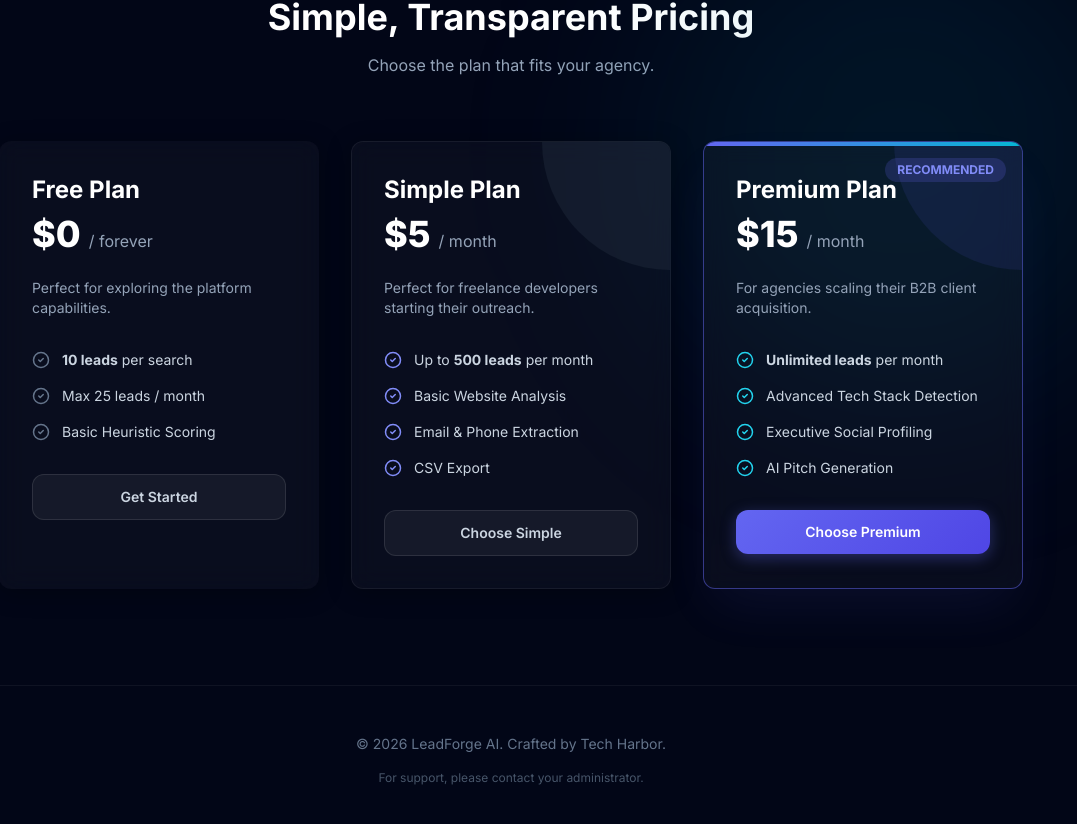
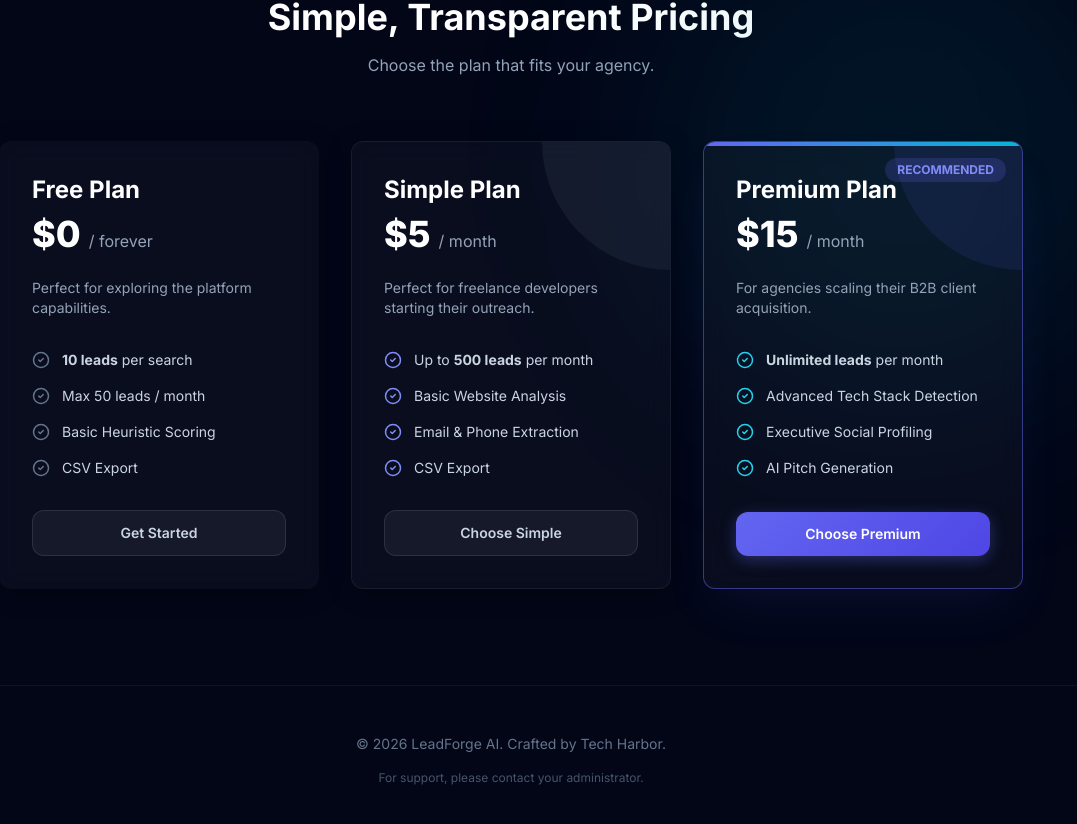
Before and after one commit to haroonallahdad/LeadForge-AI, a Next.js app in the folder frontend/: page / in a window 1280 px wide. Shown: the part 1344-2168 px from the top of the page, without its empty margins (129-1206 px from the left). Built offline with nearby package versions, Linux system fonts and the light colour scheme; no server answers.

Commit message:
fix: align pricing card buttons with flex-col/mt-auto and fix resend FROM_EMAIL

```diff
--- a/frontend/src/app/page.tsx
+++ b/frontend/src/app/page.tsx
@@ -113,7 +113,7 @@ export default function HomePage() {
 
           <div className="grid md:grid-cols-3 gap-8 max-w-5xl mx-auto">
             {/* Free Plan */}
-            <div className="card-dark p-8 relative overflow-hidden group border-transparent hover:border-white/10 transition-colors">
+            <div className="card-dark p-8 relative overflow-hidden group border-transparent hover:border-white/10 transition-colors flex flex-col">
               <h3 className="text-2xl font-bold text-white mb-2">Free Plan</h3>
               <div className="flex items-baseline gap-2 mb-6">
                 <span className="text-4xl font-extrabold text-white">$0</span>
@@ -121,25 +121,29 @@ export default function HomePage() {
               </div>
               <p className="text-sm text-slate-400 mb-8 h-10">Perfect for exploring the platform capabilities.</p>
 
-              <ul className="space-y-4 mb-8">
+              <ul className="space-y-4 mb-8 flex-grow">
                 <li className="flex items-center gap-3 text-sm text-slate-300">
                   <CheckCircle2 size={18} className="text-slate-500" />
                   <span><strong>10 leads</strong> per search</span>
                 </li>
                 <li className="flex items-center gap-3 text-sm text-slate-300">
                   <CheckCircle2 size={18} className="text-slate-500" />
-                  <span>Max 25 leads / month</span>
+                  <span>Max 50 leads / month</span>
                 </li>
                 <li className="flex items-center gap-3 text-sm text-slate-300">
                   <CheckCircle2 size={18} className="text-slate-500" />
                   <span>Basic Heuristic Scoring</span>
                 </li>
+                <li className="flex items-center gap-3 text-sm text-slate-300">
+                  <CheckCircle2 size={18} className="text-slate-500" />
+                  <span>CSV Export</span>
+                </li>
               </ul>
-              <Link href="/login?mode=register" className="btn-secondary w-full justify-center py-3 border border-white/10 hover:bg-white/5 text-slate-300">Get Started</Link>
+              <Link href="/login?mode=register" className="btn-secondary w-full justify-center py-3 border border-white/10 hover:bg-white/5 text-slate-300 mt-auto">Get Started</Link>
             </div>
 
             {/* Simple Plan */}
-            <div className="card-dark p-8 relative overflow-hidden group">
+            <div className="card-dark p-8 relative overflow-hidden group flex flex-col">
               <div className="absolute top-0 right-0 w-32 h-32 bg-slate-800/50 rounded-bl-full -z-10 transition-transform group-hover:scale-110" />
               <h3 className="text-2xl font-bold text-white mb-2">Simple Plan</h3>
               <div className="flex items-baseline gap-2 mb-6">
@@ -148,7 +152,7 @@ export default function HomePage() {
               </div>
               <p className="text-sm text-slate-400 mb-8 h-10">Perfect for freelance developers starting their outreach.</p>
 
-              <ul className="space-y-4 mb-8">
+              <ul className="space-y-4 mb-8 flex-grow">
                 <li className="flex items-center gap-3 text-sm text-slate-300">
                   <CheckCircle2 size={18} className="text-brand-400" />
                   <span>Up to <strong>500 leads</strong> per month</span>
@@ -166,11 +170,11 @@ export default function HomePage() {
                   <span>CSV Export</span>
                 </li>
               </ul>
-              <Link href="/login?mode=register" className="btn-secondary w-full justify-center py-3">Choose Simple</Link>
+              <Link href="/login?mode=register" className="btn-secondary w-full justify-center py-3 mt-auto">Choose Simple</Link>
             </div>
 
             {/* Premium Plan */}
-            <div className="card-dark p-8 relative overflow-hidden border-brand-500/50 shadow-2xl shadow-brand-500/10 group">
+            <div className="card-dark p-8 relative overflow-hidden border-brand-500/50 shadow-2xl shadow-brand-500/10 group flex flex-col">
               <div className="absolute top-0 inset-x-0 h-1 bg-gradient-to-r from-brand-500 to-accent-500" />
               <div className="absolute top-0 right-0 w-32 h-32 bg-brand-500/10 rounded-bl-full -z-10 transition-transform group-hover:scale-110" />
               <div className="absolute top-4 right-4 bg-brand-500/20 text-brand-400 text-xs font-bold px-3 py-1 rounded-full">RECOMMENDED</div>
@@ -182,7 +186,7 @@ export default function HomePage() {
               </div>
               <p className="text-sm text-slate-400 mb-8 h-10">For agencies scaling their B2B client acquisition.</p>
 
-              <ul className="space-y-4 mb-8">
+              <ul className="space-y-4 mb-8 flex-grow">
                 <li className="flex items-center gap-3 text-sm text-slate-300">
                   <CheckCircle2 size={18} className="text-accent-400" />
                   <span><strong>Unlimited leads</strong> per month</span>
@@ -200,7 +204,7 @@ export default function HomePage() {
                   <span>AI Pitch Generation</span>
                 </li>
               </ul>
-              <Link href="/login?mode=register" className="btn-primary w-full justify-center py-3">Choose Premium</Link>
+              <Link href="/login?mode=register" className="btn-primary w-full justify-center py-3 mt-auto">Choose Premium</Link>
             </div>
           </div>
         </div>
```
Also changed, not shown: 1 other file (tests, documents, lock files or other folders).
